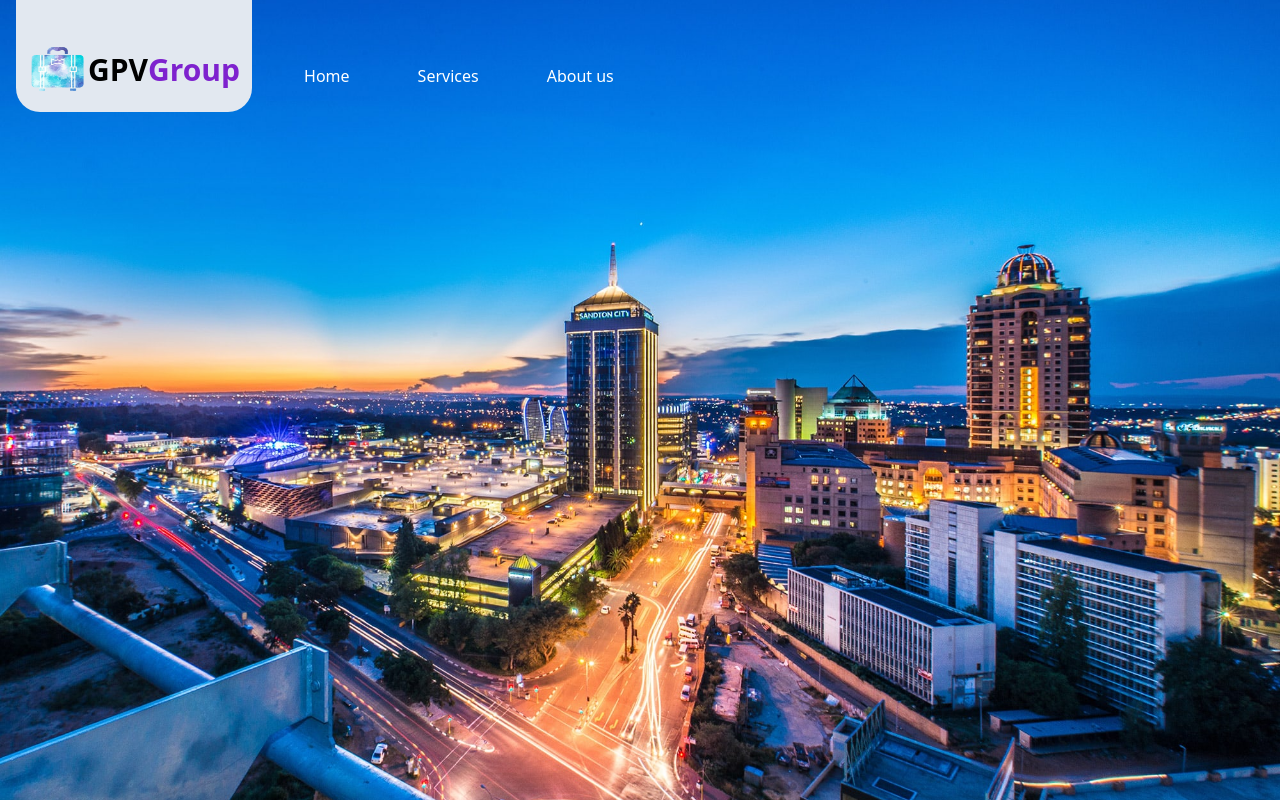
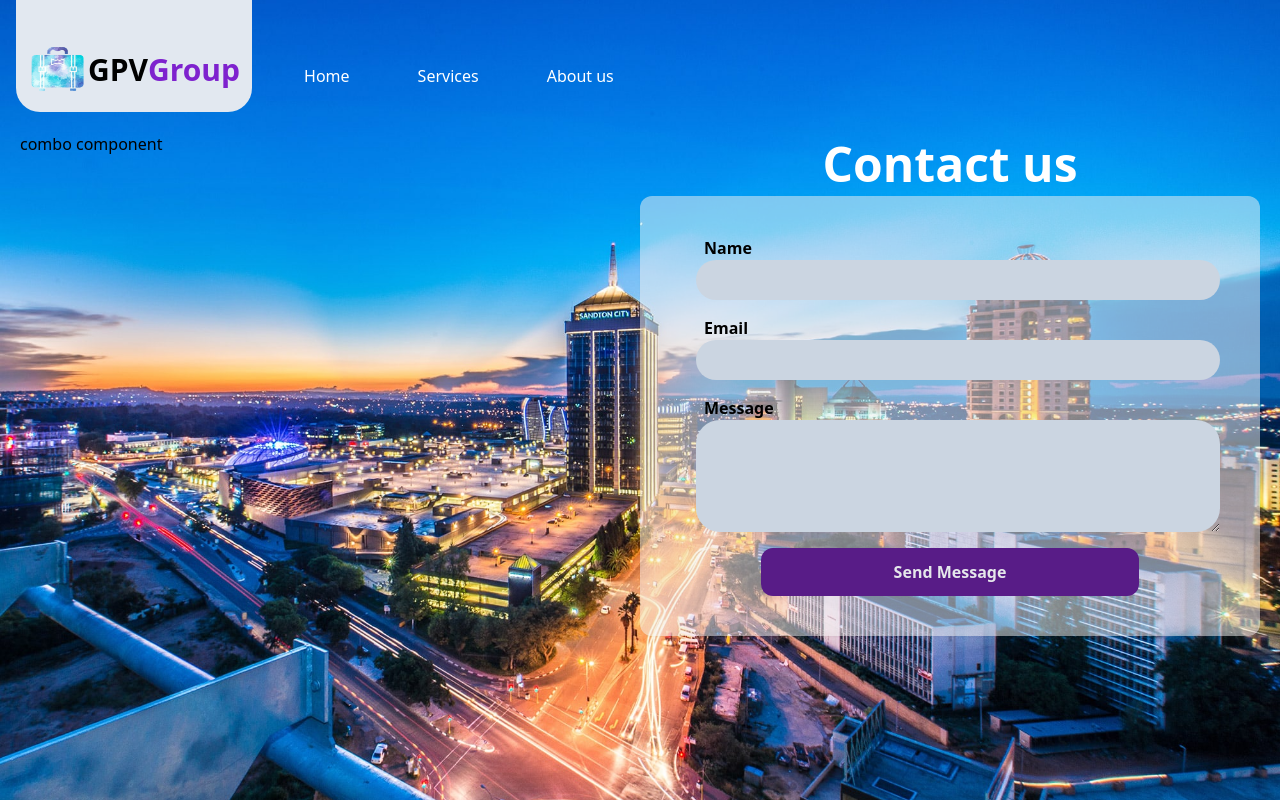
Before and after one commit to mawayalebo/gpv, a Next.js app: page / in a window 1280 px wide. Built offline with nearby package versions, Linux system fonts and the light colour scheme.

Commit message:
contact form ui

```diff
--- /dev/null
+++ b/components/Combo.tsx
@@ -0,0 +1,11 @@
+function Combo() {
+    return (
+        <section>
+            <div>
+                combo component
+            </div>
+        </section>
+     );
+}
+
+export default Combo;
--- /dev/null
+++ b/components/Contact.tsx
@@ -0,0 +1,34 @@
+function Contact() {
+    return (
+        <section>
+            <div className="flex flex-col">
+                {/* heading */}
+                <div className="flex justify-center p-2">
+                    <h1 className="text-5xl font-semibold text-white">Contact us</h1>
+                </div>
+                {/* contact form */}
+                <form action="">
+                    <div className="bg-[#f3f1f183] rounded-xl shadow-sm p-10 flex items-center justify-center gap-4 flex-wrap">
+                        <div className="flex space-x-4 flex-col flex-1">
+                            <label htmlFor="name" className="font-semibold ml-6">Name</label>
+                            <input type="text" id="name" className="p-2 rounded-3xl bg-slate-300 flex-1"/>
+                        </div>
+                        <div className="flex space-x-4 flex-col flex-1">
+                            <label htmlFor="email" className="font-semibold ml-6">Email</label>
+                            <input type="email" id="email" className="p-2 rounded-3xl bg-slate-300 flex-1" />
+                        </div>
+                        <div className="flex space-x-4 flex-col flex-1">
+                            <label htmlFor="message" className="font-semibold ml-6">Message</label>
+                            <textarea id="message" rows={4} cols={30} className="p-2 rounded-3xl bg-slate-300 flex-1" />
+                        </div>
+                        <div className="flex items-center justify-center bg-purple-900 p-3 hover:scale-105 hover:transition duration-300 delay-200 rounded-xl px-3 cursor-pointer w-[70%]">
+                            <button type="submit" className="text-gray-200 font-semibold">Send Message</button>
+                        </div>
+                    </div>
+                </form>
+            </div>
+        </section>
+     );
+}
+
+export default Contact;
--- a/pages/index.tsx
+++ b/pages/index.tsx
@@ -2,6 +2,8 @@ import type { NextPage } from 'next'
 import Head from 'next/head'
 import Image from 'next/image'
 import Carousel from '../components/Carousel'
+import Combo from '../components/Combo'
+import Contact from '../components/Contact'
 
 const Home: NextPage = () => {
   return (
@@ -10,6 +12,13 @@ const Home: NextPage = () => {
         <title>GPV Group | Business Solutions</title>
         <link rel="icon" href="/images/logo.png" />
       </Head>
+      <div className='grid grid-cols-2 p-5'>
+        <div>
+          <Combo/>
+        </div>
+        <Contact/>
+      </div>
+
     </main>
   )
 }
```
